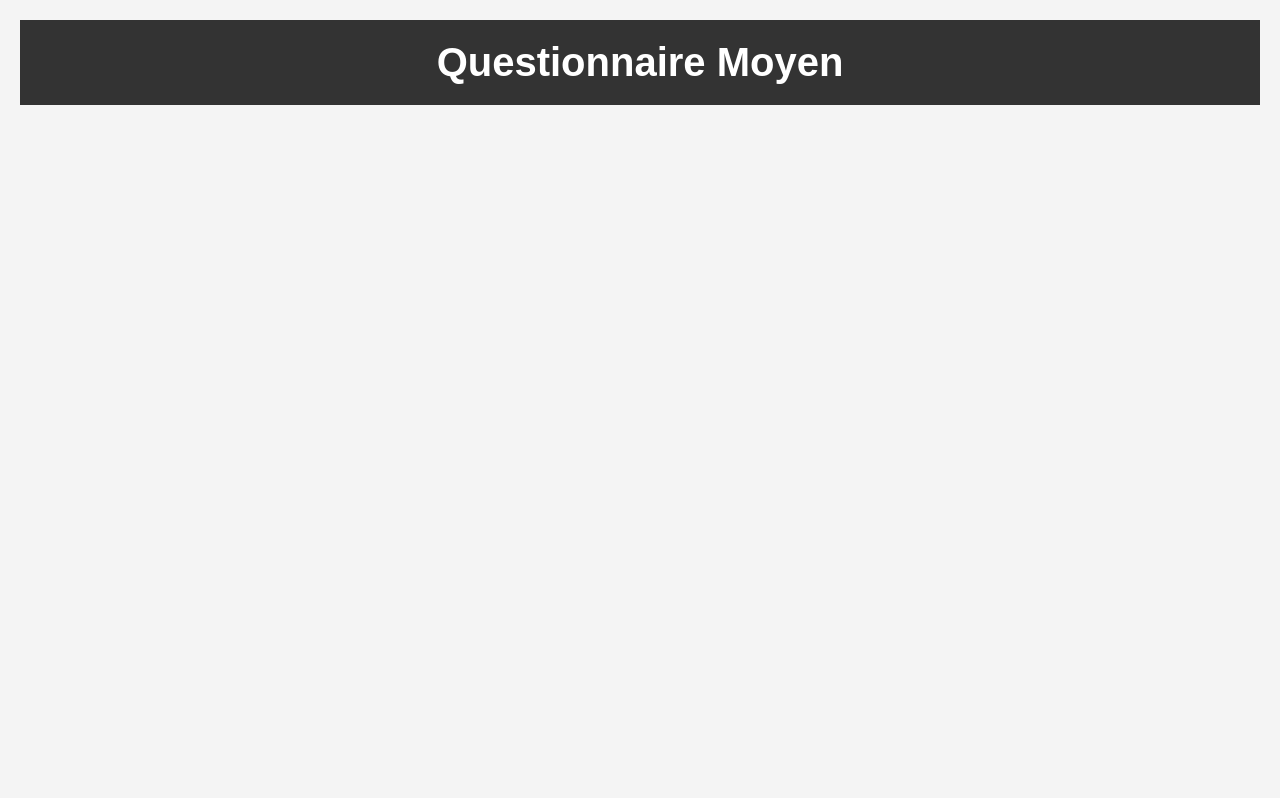
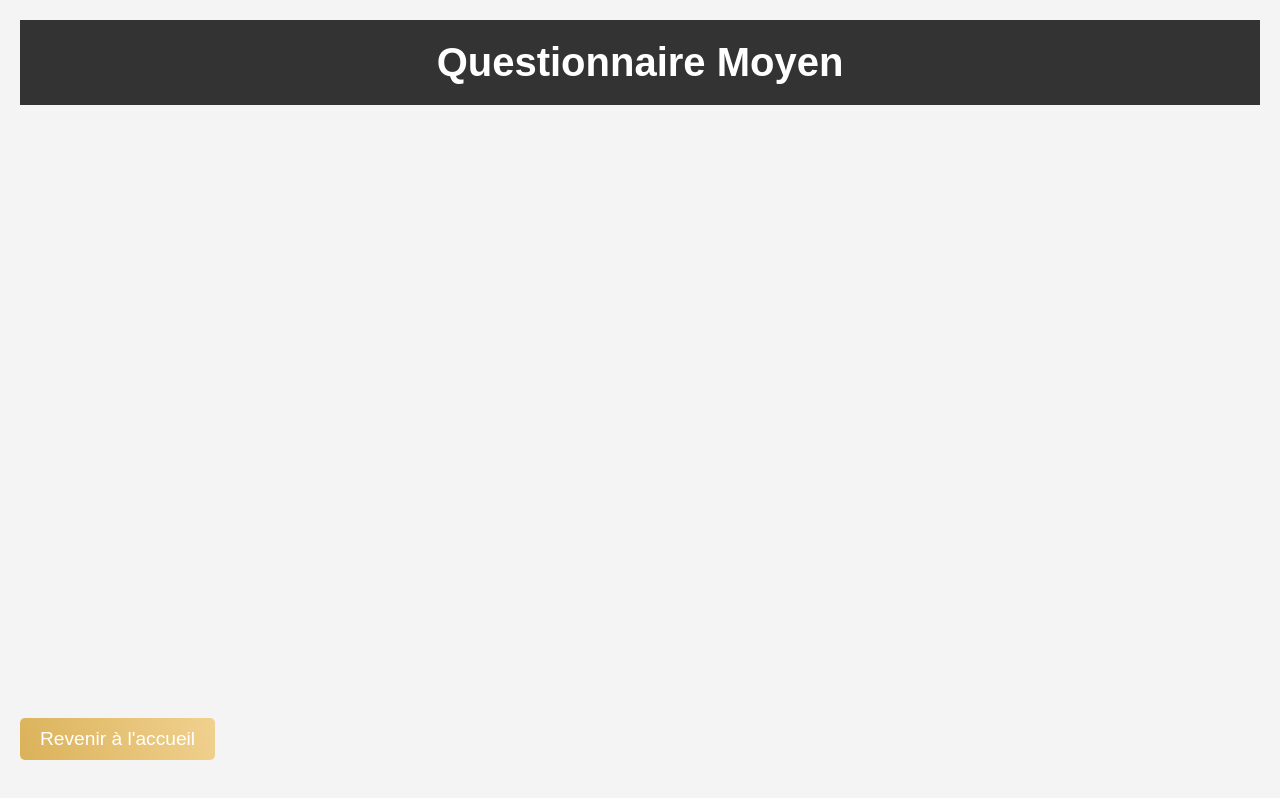
Before and after one commit to LeMontBlanc01/Site-Sensibilisation, a plain HTML site: page Questionnaire/moyen.html in a window 1280 px wide. Drawn offline with Linux system fonts and the light colour scheme.

Commit message:
ajout du button de retour au niveau moyen

```diff
--- a/Questionnaire/moyen.html
+++ b/Questionnaire/moyen.html
@@ -16,7 +16,11 @@
         <h1>Questionnaire Moyen</h1>
     </header>
 
-
+    <div class="bouton-revenir">
+        <button class="fr-btn" type="button" onclick="history.back()">
+            Revenir à l'accueil
+        </button>
+    </div>
 
 
 
```
